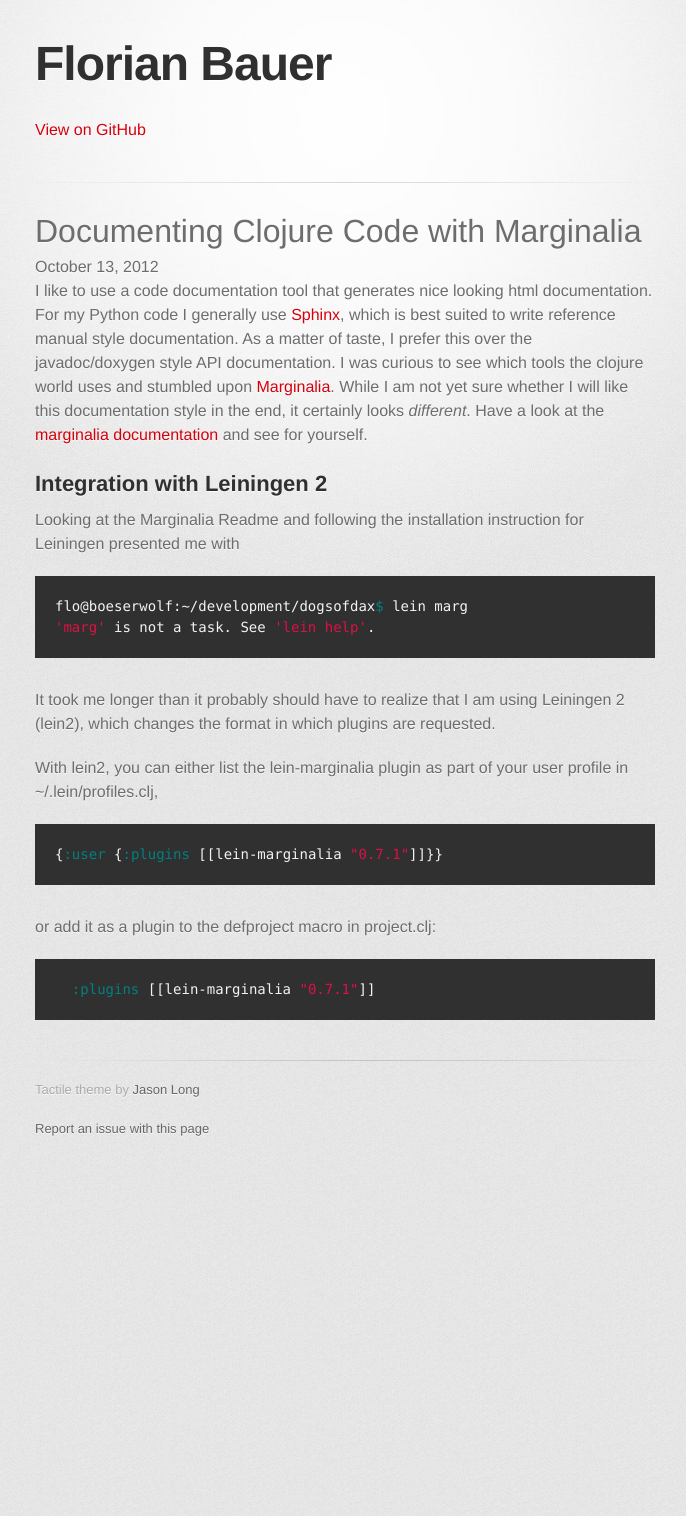
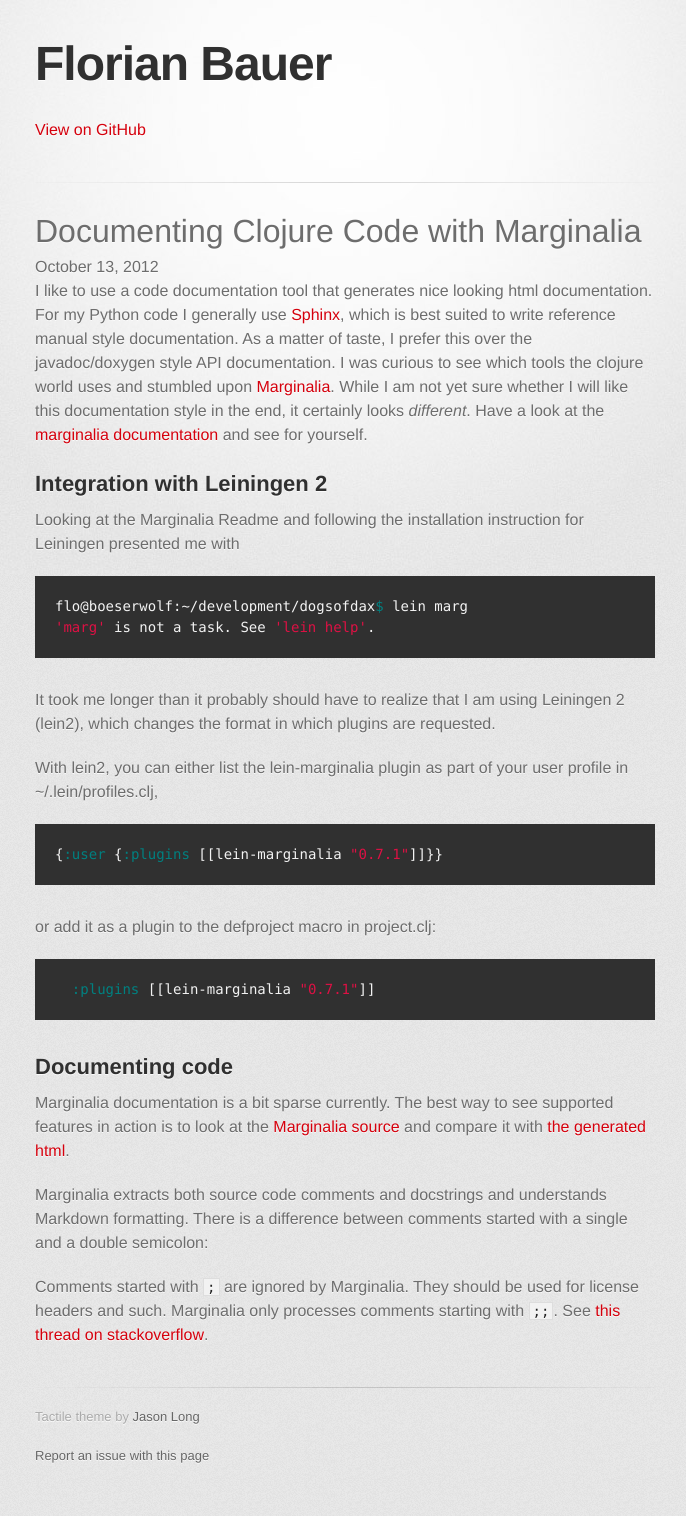
Before and after one commit to fbauer/fbauer.github.com, a Jekyll site: the page built from _posts/2012-10-13-documenting-clojure-with-marginalia.md, in a window 1280 px wide. Shown: the whole page, without its empty margins (295-981 px from the left). Built offline with Jekyll 4.4.1, drawn with Linux system fonts in a browser that asks for light colours; some web fonts are replaced; before the commit the page ends 1189 px from its top, so only the background shows below that.

Commit message:
Explain how to use marginalia

```diff
--- a/_posts/2012-10-13-documenting-clojure-with-marginalia.md
+++ b/_posts/2012-10-13-documenting-clojure-with-marginalia.md
@@ -17,16 +17,20 @@
 
 ## Integration with Leiningen 2
 
-Looking at the Marginalia Readme and following the installation instruction for Leiningen presented me with
+Looking at the Marginalia Readme and following the installation
+instruction for Leiningen presented me with
 
 {% highlight bash %}
 flo@boeserwolf:~/development/dogsofdax$ lein marg
 'marg' is not a task. See 'lein help'.
 {% endhighlight %}
 
-It took me longer than it probably should have to realize that I am using Leiningen 2 (lein2), which changes the format in which plugins are requested.
+It took me longer than it probably should have to realize that I am
+using Leiningen 2 (lein2), which changes the format in which plugins
+are requested.
 
-With lein2, you can either list the lein-marginalia plugin as part of your user profile in ~/.lein/profiles.clj,
+With lein2, you can either list the lein-marginalia plugin as part of
+your user profile in ~/.lein/profiles.clj,
 
 {% highlight clojure %}
 {:user {:plugins [[lein-marginalia "0.7.1"]]}}
@@ -37,3 +41,20 @@
 {% highlight clojure %}
   :plugins [[lein-marginalia "0.7.1"]]
 {% endhighlight %}
+
+## Documenting code
+
+Marginalia documentation is a bit sparse currently. The best way to
+see supported features in action is to look at the [Marginalia
+source](https://github.com/fogus/marginalia/blob/master/src/marginalia/core.clj)
+and compare it with [the generated
+html](http://fogus.me/fun/marginalia/).
+
+Marginalia extracts both source code comments and docstrings and
+understands Markdown formatting. There is a difference between
+comments started with a single and a double semicolon:
+
+Comments started with `;` are ignored by Marginalia. They should be
+used for license headers and such. Marginalia only processes comments
+starting with `;;`.  See [this thread on
+stackoverflow](http://stackoverflow.com/questions/5084191/what-is-the-difference-between-and-in-clojure-code-comments).
```
